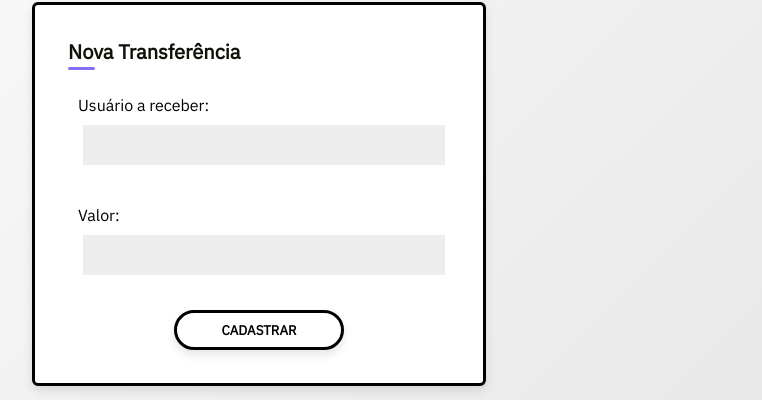
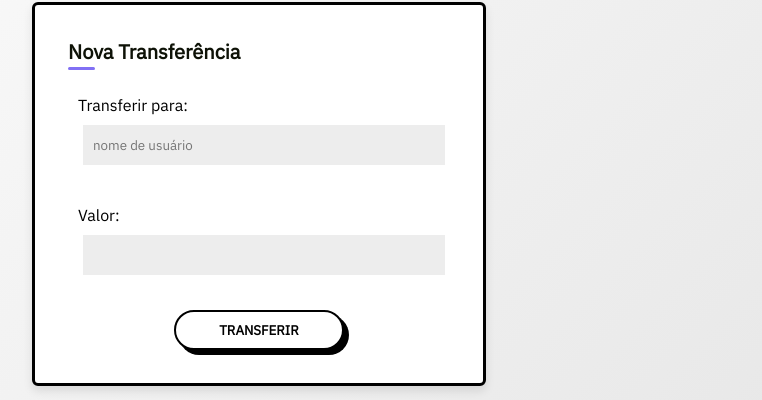
Before and after one commit to marllomartin/ngcash-transactions, a React (Create React App) app in the folder frontend/: page /transactions in a window 1280 px wide. Shown: the part 100-500 px from the top of the page, without its empty margins (381-1143 px from the left). Built offline with nearby package versions, Linux system fonts and the light colour scheme; no server answers.

Commit message:
refactor: update transactions create

```diff
--- a/frontend/src/components/TransactionsCreate/index.tsx
+++ b/frontend/src/components/TransactionsCreate/index.tsx
@@ -1,29 +1,62 @@
-import React from 'react'
+import React, { useState } from 'react'
+import CurrencyInput from 'react-currency-input-field';
+import { createTransaction } from '../../services/api';
 import { Container } from '../../styles/ContainerStyle';
 import { ButtonArea, Form, InputContainer, InputGroup } from './styles';
 
 const TransactionsCreate: React.FC = () => {
+  const [userData] = useState(JSON.parse(localStorage.getItem('user') || '{}'));
+  const [creditedUser, setCreditedUser] = useState<string>("");
+  const [value, setValue] = useState<any>("");
+
+  const handleChangeCreditedUser = (event: React.ChangeEvent<HTMLInputElement>) => {
+    setCreditedUser(event.target.value);
+  }
+
+  const handleChangeValue = (event: React.ChangeEvent<HTMLInputElement>) => {
+    setValue(event.target.value);
+  }
+
+  const handleSubmit = async (event: React.FormEvent<HTMLFormElement>) => {
+    event.preventDefault();
+
+    try {
+      await createTransaction(userData.token, 5, creditedUser, Number(value))
+    } catch (error) {
+      console.log(error);
+    }
+    setCreditedUser("");
+    setValue(0);
+  }
 
   return (
     <>
       <Container>
         <header>Nova Transferência</header>
-        <Form>
+        <Form onSubmit={handleSubmit}>
           <InputContainer>
             <InputGroup>
-              <label htmlFor="name">Usuário a receber:</label>
+              <label htmlFor="name">Transferir para:</label>
               <input
+                id="userCredit"
+                type="text"
+                value={creditedUser}
+                placeholder="nome de usuário"
+                onChange={handleChangeCreditedUser}
               />
             </InputGroup>
             <InputGroup>
               <label htmlFor="description">Valor:</label>
               <input
+                id="value"
                 type="number"
+                value={value}
+                onChange={handleChangeValue}
               />
             </InputGroup>
           </InputContainer>
           <ButtonArea>
-            <button type="submit">Cadastrar</button>
+            <button type="submit">Transferir</button>
           </ButtonArea>
         </Form>
       </Container>
--- a/frontend/src/components/TransactionsCreate/styles.tsx
+++ b/frontend/src/components/TransactionsCreate/styles.tsx
@@ -42,7 +42,7 @@ export const ButtonArea = styled.div`
 
   button {
     align-self: center;
-    border: 3px solid black;
+    border: 2px solid black;
     border-radius: 25px;
     width: 170px;
     height: 40px;
@@ -51,7 +51,7 @@ export const ButtonArea = styled.div`
     background-color: white;
     color: black;
     text-transform: uppercase;
-    box-shadow: 0 5px 10px rgba(0,0,0,0.1);
+    box-shadow: 5px 5px black;
   }
 
   button:hover {
```
